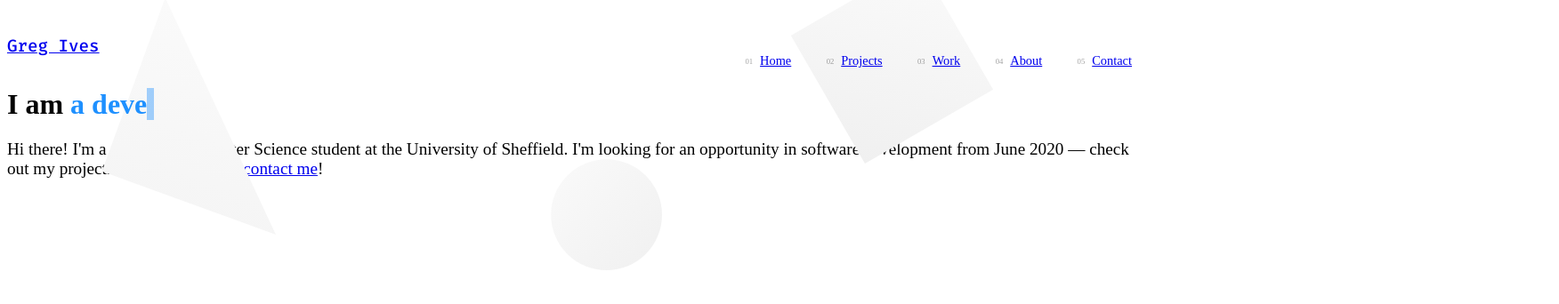
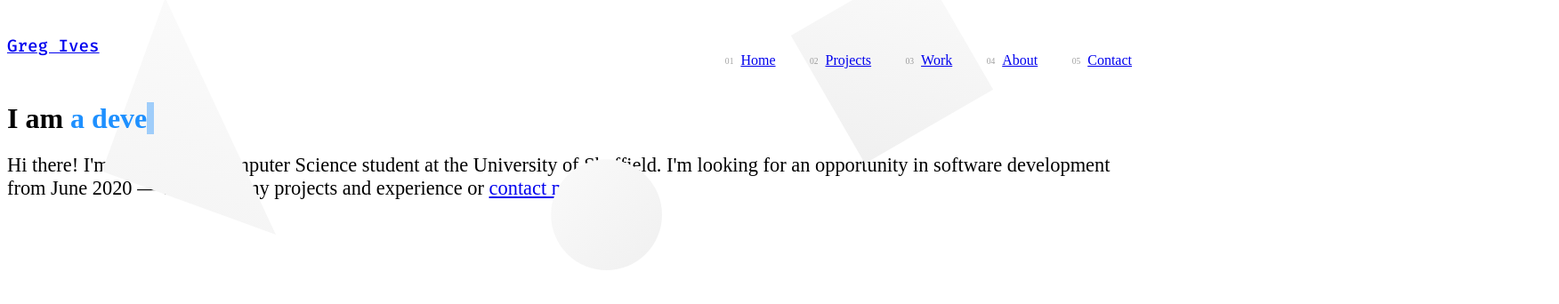
Before and after one commit to gregives/gregives.co.uk, a Nuxt app: page / in a window 1280 px wide. Shown: the top 342 px of the page at 89% size, 1752 px wide, since content can reach past the window. Built offline with nearby package versions, Linux system fonts and the light colour scheme.

Commit message:
Change font sizes

```diff
--- a/assets/sass/default.scss
+++ b/assets/sass/default.scss
@@ -17,11 +17,11 @@ body {
 :root {
   color: transparentize($color: black, $amount: 0.1);
   font-family: $boring-font;
-  font-size: calc(0.5rem + 2vmin);
+  font-size: calc(70% + 1vmin);
 
   // Bound font-size on larger screens
   @media (min-width: $break-xl) {
-    font-size: calc(0.5rem + 2vh);
+    font-size: calc(70% + 1vh);
   }
 }
 
@@ -31,27 +31,27 @@ h1 {
   margin-bottom: 3rem;
 
   @media (min-width: $break-xl) {
-    font-size: calc(#{$break-xl * 5 / 100} + 3vmin);
+    font-size: calc(#{$break-xl * 5 / 100} + 3vh);
   }
 }
 
 h2 {
-  font-size: calc(2vw + 1em);
+  font-size: calc(100% + 2vw);
   font-family: $header-font;
   margin-bottom: 2rem;
 
   @media (min-width: $break-xl) {
-    font-size: calc(#{$break-xl * 2 / 100} + 1em);
+    font-size: calc(100% + #{$break-xl * 2 / 100});
   }
 }
 
 h3 {
-  font-size: calc(1vw + 1em);
+  font-size: calc(100% + 0.8vw);
   font-family: $header-font;
   margin-bottom: 1rem;
 
   @media (min-width: $break-xl) {
-    font-size: calc(#{$break-xl * 1 / 100} + 1em);
+    font-size: calc(100% + #{$break-xl * 0.8 / 100});
   }
 }
 
--- a/components/Navbar.vue
+++ b/components/Navbar.vue
@@ -46,7 +46,7 @@ export default {
 
 header {
   clear: both;
-  padding: 2rem 0;
+  padding: 2rem 0 3rem 0;
   z-index: 1;
 
   .container > span {
@@ -112,7 +112,6 @@ header {
       margin-top: 0.2rem;
       overflow: visible;
       position: relative;
-      transform: none;
       width: auto;
       z-index: auto;
 
@@ -124,11 +123,11 @@ header {
         left: auto;
         position: relative;
         top: auto;
-        transform: none;
+        transform: translateX(-100%);
 
         li {
           display: inline-block;
-          font-size: 90%;
+          font-size: 100%;
 
           ~ li {
             margin-left: 7vmin;
--- a/pages/index.vue
+++ b/pages/index.vue
@@ -38,7 +38,7 @@ export default {
   margin-top: -3rem;
 
   > div {
-    font-size: 120%;
+    font-size: 140%;
   }
 }
 </style>
```
